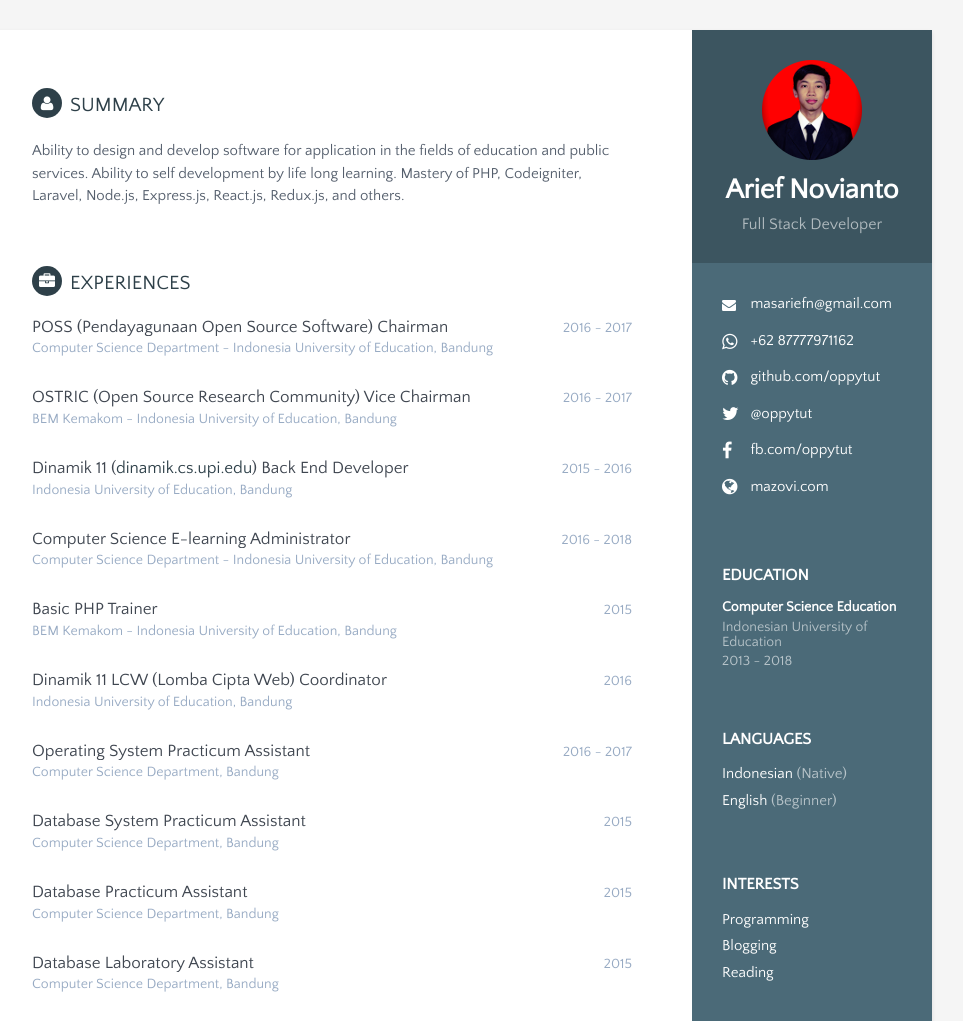
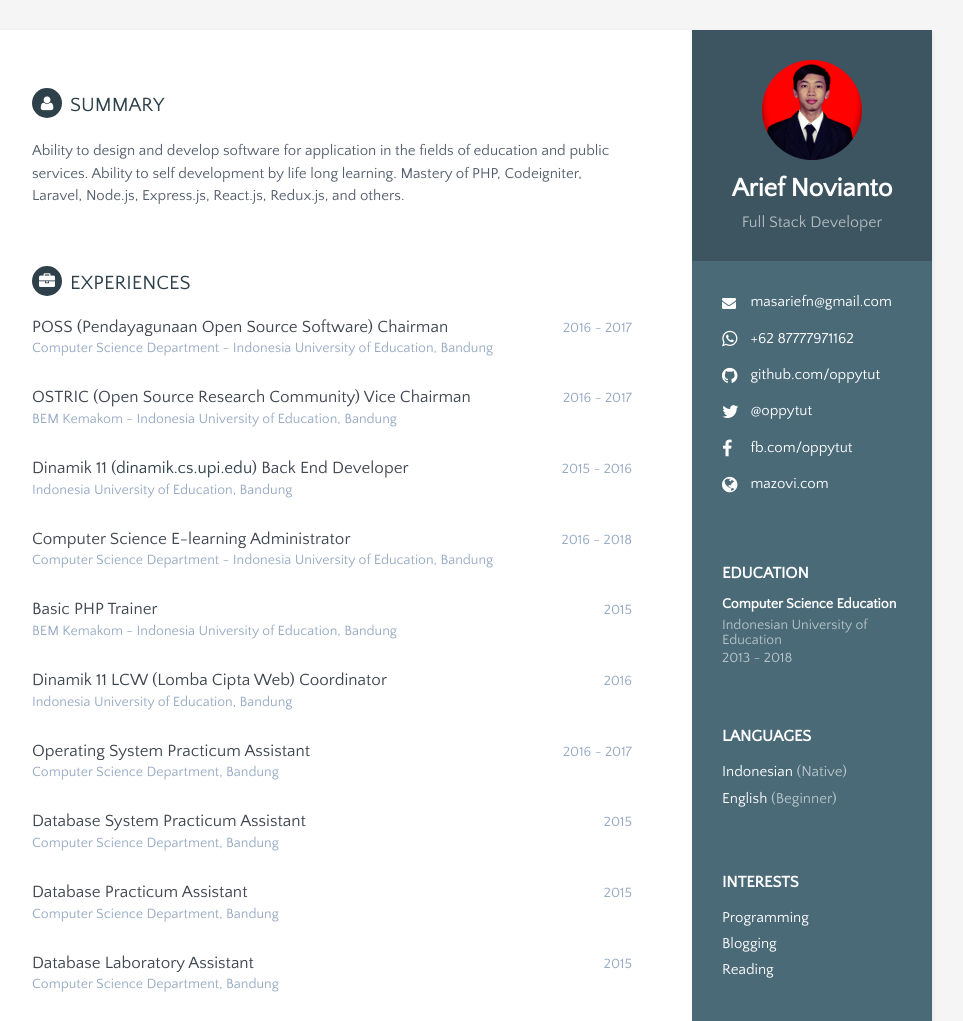
Before and after one commit to oppytut/mz-resume, a website built with webpack: page public/index.html in a window 1280 px wide. Shown: the top 1021 px of the page, without its empty margins (188-1151 px from the left). Built offline with nearby package versions, Linux system fonts and the light colour scheme.

Commit message:
change name font-size

```diff
--- a/package.json
+++ b/package.json
@@ -20,5 +20,8 @@
     "style-loader": "^0.21.0",
     "webpack": "^4.8.3",
     "webpack-cli": "^2.1.3"
+  },
+  "dependencies": {
+    "npm": "^6.0.1"
   }
 }
--- a/src/sass/mz.scss
+++ b/src/sass/mz.scss
@@ -7,7 +7,7 @@ a {
 }
 
 .name {
-	font-size: 28px !important;
+	font-size: 26px !important;
 }
 
 .contact-container > ul > li > i {
```
Also changed, not shown: public/css/mz.css.
